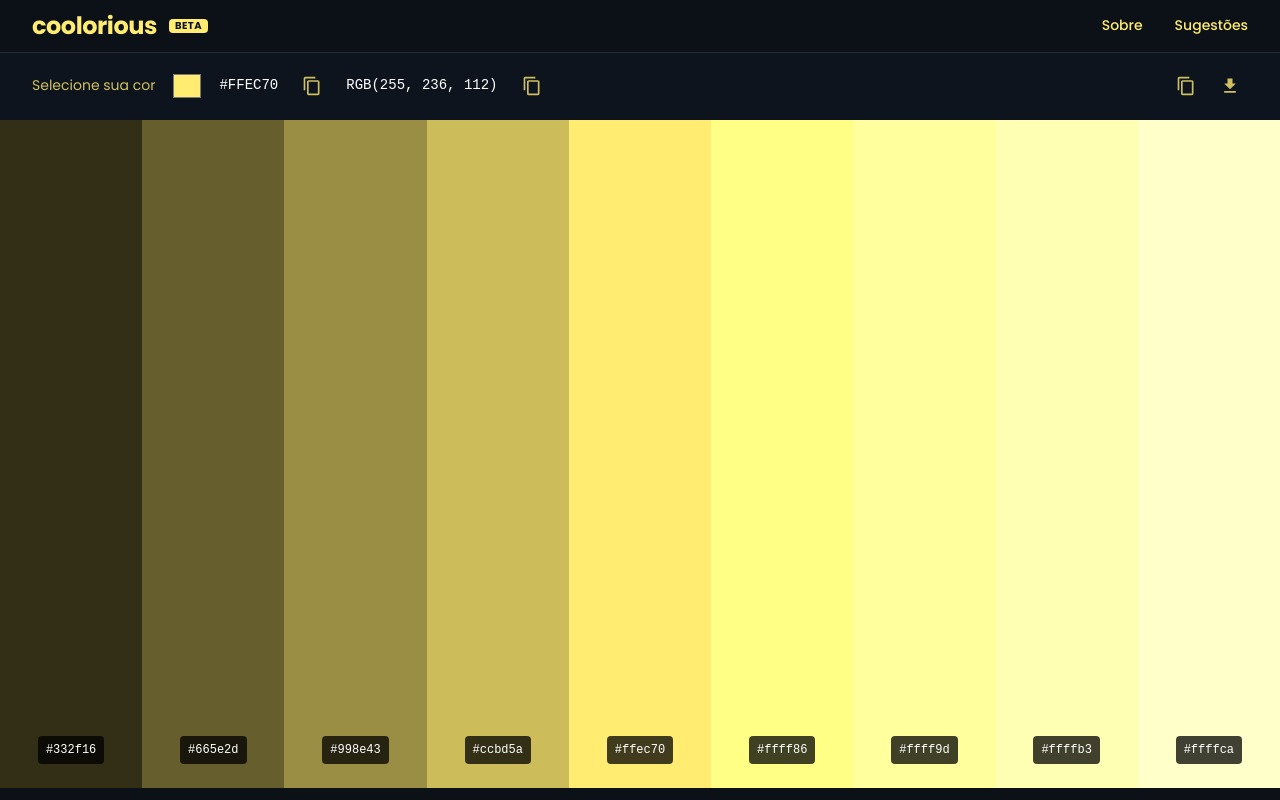
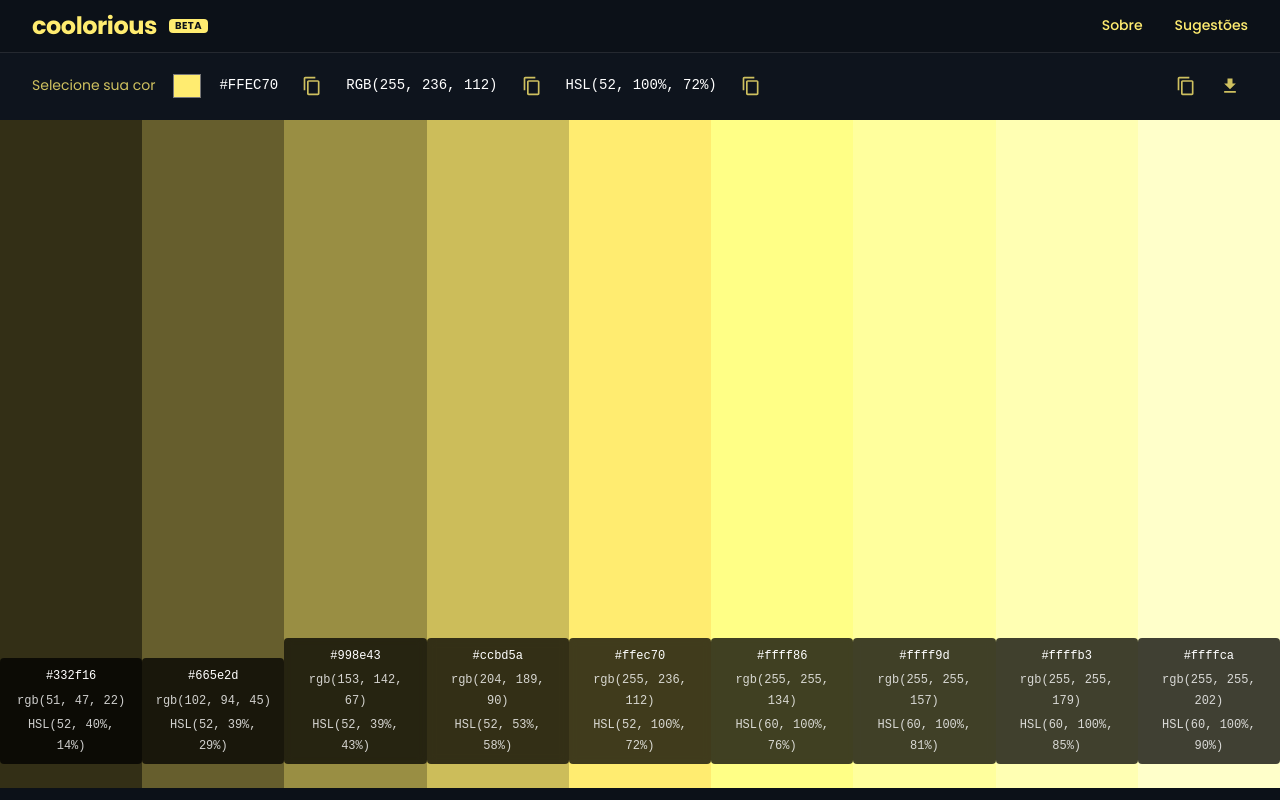
Before and after one commit to vitorbritto/coolorious, a React (Vite) app: page / in a window 1280 px wide. Built offline with nearby package versions, Linux system fonts and the light colour scheme.

Commit message:
fat: add option HSL and update color scale options

```diff
--- a/src/components/ColorScale/index.tsx
+++ b/src/components/ColorScale/index.tsx
@@ -1,7 +1,7 @@
 import { Box, hexToRgb, IconButton, Tooltip, Typography } from '@mui/material'
 import { useState } from 'react'
 import { toast } from 'react-toastify'
-import { generateColorScale } from '../../utils/colorScale'
+import { generateColorScale, hexToHsl } from '../../utils/colorScale'
 import ContentCopyIcon from '@mui/icons-material/ContentCopy'
 import DownloadIcon from '@mui/icons-material/Download'
 import { styles } from '../../theme/styles'
@@ -35,7 +35,10 @@ const ColorScale = () => {
 
   const handleCopyAll = async () => {
     try {
-      const colorsText = colorScale.join('\n')
+      const colorsText = colorScale
+        .map(color => `${color}\n${hexToRgb(color)}\n${hexToHsl(color)}\n`)
+        .join('\n')
+
       await navigator.clipboard.writeText(colorsText)
       toast.success('Todas as cores foram copiadas!', {
         icon: () => '📋',
@@ -65,7 +68,10 @@ const ColorScale = () => {
   }
 
   const handleDownload = () => {
-    const colorsText = colorScale.join('\n')
+    const colorsText = colorScale
+      .map(color => `${color}\n${hexToRgb(color)}\n${hexToHsl(color)}`)
+      .join('\n\n')
+
     const blob = new Blob([colorsText], { type: 'text/plain' })
     const url = URL.createObjectURL(blob)
     const a = document.createElement('a')
@@ -101,7 +107,13 @@ const ColorScale = () => {
               {selectedColor.toUpperCase()}
             </Typography>
             <Tooltip title="Copiar HEX da cor escolhida" arrow placement="bottom">
-              <IconButton aria-label='Copiar HEX da cor escolhida' onClick={() => handleCopySelectedColor(selectedColor.toUpperCase(), 'HEX')} sx={styles.colorPickerAction}>
+              <IconButton
+                aria-label="Copiar HEX da cor escolhida"
+                onClick={() =>
+                  handleCopySelectedColor(selectedColor.toUpperCase(), 'HEX')
+                }
+                sx={styles.colorPickerAction}
+              >
                 <ContentCopyIcon fontSize="small" />
               </IconButton>
             </Tooltip>
@@ -112,7 +124,30 @@ const ColorScale = () => {
               {hexToRgb(selectedColor).toUpperCase()}
             </Typography>
             <Tooltip title="Copiar RGB da cor escolhida" arrow placement="bottom">
-              <IconButton aria-label='Copiar RGB da cor escolhida' onClick={() => handleCopySelectedColor(hexToRgb(selectedColor).toUpperCase(), 'RGB')} sx={styles.colorPickerAction}>
+              <IconButton
+                aria-label="Copiar RGB da cor escolhida"
+                onClick={() =>
+                  handleCopySelectedColor(hexToRgb(selectedColor).toUpperCase(), 'RGB')
+                }
+                sx={styles.colorPickerAction}
+              >
+                <ContentCopyIcon fontSize="small" />
+              </IconButton>
+            </Tooltip>
+          </Box>
+
+          <Box sx={styles.colorPicker}>
+            <Typography sx={styles.colorPickerSelectedColor}>
+              {hexToHsl(selectedColor).toUpperCase()}
+            </Typography>
+            <Tooltip title="Copiar HSL da cor escolhida" arrow placement="bottom">
+              <IconButton
+                aria-label="Copiar HSL da cor escolhida"
+                onClick={() =>
+                  handleCopySelectedColor(hexToHsl(selectedColor).toUpperCase(), 'HSL')
+                }
+                sx={styles.colorPickerAction}
+              >
                 <ContentCopyIcon fontSize="small" />
               </IconButton>
             </Tooltip>
@@ -139,20 +174,79 @@ const ColorScale = () => {
             key={index}
             sx={{
               ...styles.colorScaleItem,
-              bgcolor: color
+              bgcolor: color,
+              position: 'relative',
+              display: 'flex',
+              justifyContent: 'center'
             }}
-            onClick={() => handleCopyColor(color)}
           >
-            <Box sx={styles.colorScaleItemText}>
+            <Box
+              sx={{
+                backgroundColor: 'rgba(0, 0, 0, 0.75)',
+                backdropFilter: 'blur(4px)',
+                padding: '8px 12px',
+                borderRadius: '4px',
+                opacity: 0,
+                transform: 'translateY(8px)',
+                transition: 'all 0.2s ease-in-out',
+                '.MuiBox-root:hover &': {
+                  opacity: 1,
+                  transform: 'translateY(0)'
+                }
+              }}
+            >
               <Typography
                 sx={{
                   fontSize: '0.75rem',
                   color: '#fff',
                   fontWeight: 500,
-                  fontFamily: 'monospace'
+                  fontFamily: 'monospace',
+                  display: 'flex',
+                  flexDirection: 'column',
+                  gap: 0.5,
+                  textAlign: 'center'
                 }}
               >
-                {color}
+                <Box
+                  component="span"
+                  onClick={() => handleCopyColor(color)}
+                  sx={{
+                    cursor: 'pointer',
+                    '&:hover': {
+                      color: '#ffec70'
+                    }
+                  }}
+                >
+                  {color}
+                </Box>
+                <Box
+                  component="span"
+                  onClick={() => handleCopyColor(hexToRgb(color))}
+                  sx={{
+                    opacity: 0.8,
+                    cursor: 'pointer',
+                    '&:hover': {
+                      opacity: 1,
+                      color: '#ffec70'
+                    }
+                  }}
+                >
+                  {hexToRgb(color)}
+                </Box>
+                <Box
+                  component="span"
+                  onClick={() => handleCopyColor(hexToHsl(color))}
+                  sx={{
+                    opacity: 0.8,
+                    cursor: 'pointer',
+                    '&:hover': {
+                      opacity: 1,
+                      color: '#ffec70'
+                    }
+                  }}
+                >
+                  {hexToHsl(color)}
+                </Box>
               </Typography>
             </Box>
           </Box>
--- a/src/utils/colorScale.ts
+++ b/src/utils/colorScale.ts
@@ -62,3 +62,42 @@ export const generateColorScale = (baseColor: string, steps: number = 9): string
 
   return scale
 }
+
+// Converte RGB para HSL
+const rgbToHsl = ({ r, g, b }: RGB): string => {
+  r /= 255
+  g /= 255
+  b /= 255
+
+  const max = Math.max(r, g, b)
+  const min = Math.min(r, g, b)
+  let h = 0
+  let s = 0
+  const l = (max + min) / 2
+
+  if (max !== min) {
+    const d = max - min
+    s = l > 0.5 ? d / (2 - max - min) : d / (max + min)
+
+    switch (max) {
+      case r:
+        h = (g - b) / d + (g < b ? 6 : 0)
+        break
+      case g:
+        h = (b - r) / d + 2
+        break
+      case b:
+        h = (r - g) / d + 4
+        break
+    }
+
+    h /= 6
+  }
+
+  return `HSL(${Math.round(h * 360)}, ${Math.round(s * 100)}%, ${Math.round(l * 100)}%)`
+}
+
+// Exportar a função junto com as outras
+export const hexToHsl = (hex: string): string => {
+  return rgbToHsl(hexToRgb(hex))
+}
```
